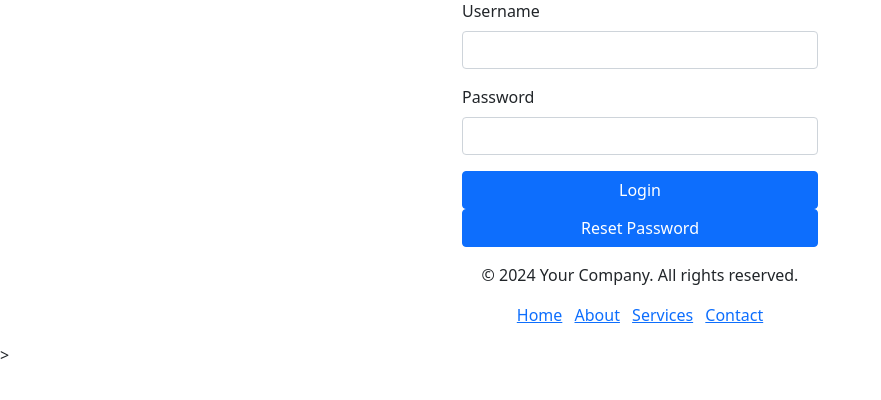
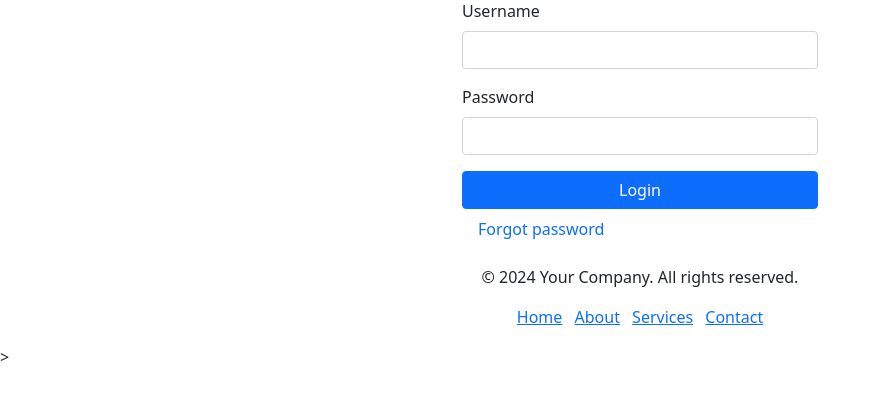
Before and after one commit to shaharin/Auth_Django_Project, a Django app: template templates/accounts/login.html in a window 1280 px wide. Shown: the part 167-567 px from the top of the page, without its empty margins (0-881 px from the left). Run offline with Django 3.2, Linux system fonts and the light colour scheme; the template is opened without the code that fills it, so the values that code supplies are empty.

Commit message:
Second commit

```diff
--- a/Accounts/urls.py
+++ b/Accounts/urls.py
@@ -2,7 +2,7 @@ from django.urls import path
 from . import views
 
 urlpatterns = [
-    #path('home/', views.home, name='home'),
+    path('home/', views.home, name='home'),
     path('login/', views.user_login, name='login'),
     path('register/', views.user_register, name='register'),
     path('reset/', views.user_reset, name='reset'),
--- a/Accounts/views.py
+++ b/Accounts/views.py
@@ -10,3 +10,6 @@ def user_register(request):
 
 def user_reset(request):
     return render(request, 'accounts/resetpass.html')
+
+def home(request):
+    return render(request, 'accounts/home.html')
--- a/templates/accounts/login.html
+++ b/templates/accounts/login.html
@@ -18,7 +18,7 @@ login
           </div>
           <div class="mb-3">
             <button type="submit" class="btn btn-primary w-100">Login</button>
-            <button type="button" class="btn btn-primary w-100">Reset Password</button>
+             <a class="nav-link" href="{% url 'reset' %}">Forgot password</a>
           </div>
         </form>
       </div>
--- a/templates/header.html
+++ b/templates/header.html
@@ -8,7 +8,7 @@
         <div class="collapse navbar-collapse" id="navbarNav">
           <ul class="navbar-nav ms-auto">
             <li class="nav-item">
-              <a class="nav-link active" aria-current="page" href="#">Home</a>
+              <a class="nav-link active" aria-current="page" href="{% url 'home' %}">Home</a>
             </li>
             <li class="nav-item">
               <a class="nav-link" href="{% url 'login' %}">login</a>
```
